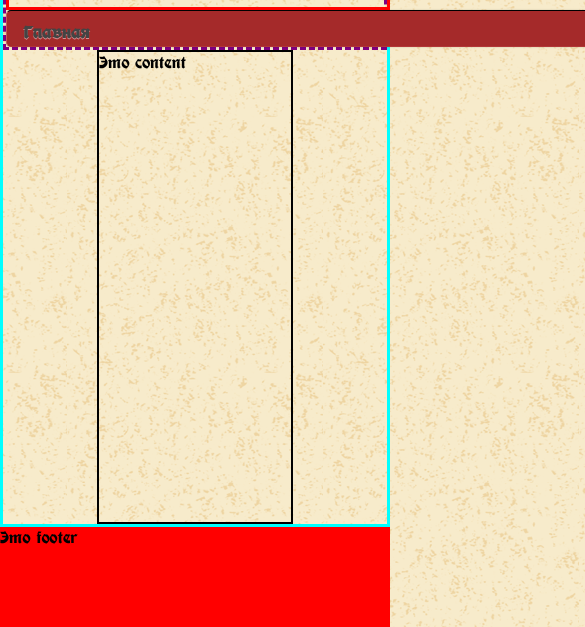
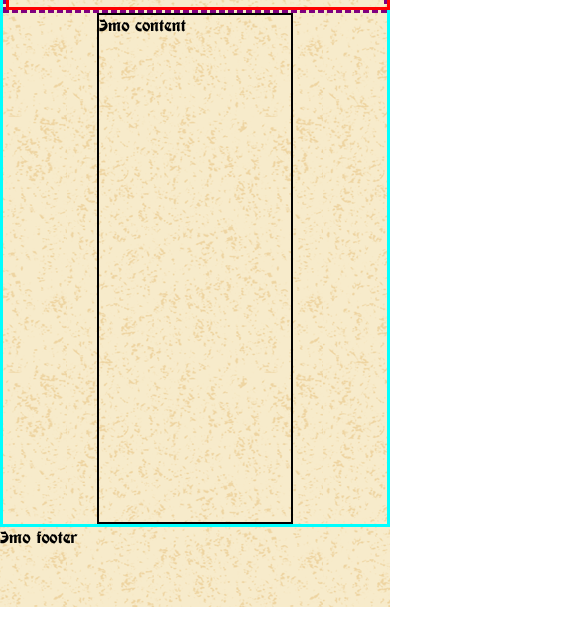
Before and after one commit to DOJ745/DOJ745.github.io, a plain HTML site: page index.html in a window 390 px wide. Shown: the part 323-950 px from the top of the page, 585 px wide, since content can reach past the window. Drawn offline with Linux system fonts and the light colour scheme.

Commit message:
Разбор адаптивности
Она работает,  только хлебные крошки её нарушают. Благо, я выяснил виновника.

Заодно я переместил шрифты в папку  CSS, так удобней

```diff
--- a/CSS/ClassesID.css
+++ b/CSS/ClassesID.css
@@ -13,6 +13,8 @@
     margin: 0 auto;
     border: 3px aqua solid;
     flex-direction: column;
+
+    flex-grow: 1;
 }
 
 #content
@@ -77,5 +79,5 @@
 
 .topnav .icon /* Настройка иконки меню */
 {
-
+    display: none;
 }
--- a/CSS/Visual.css
+++ b/CSS/Visual.css
@@ -8,7 +8,7 @@
 @font-face
 {
         font-family: medieval;    /* Гарнитура шрифта. Её в дальнейшем надо использовать для font-family */
-        src: url("../Fonts/Medieval font 2.ttf");   /* Путь к файлу со шрифтом */
+        src: url("Fonts/Medieval font 2.ttf");   /* Путь к файлу со шрифтом */
 }
 
 *
@@ -48,10 +48,10 @@ a
 
 footer
 {
-    width: 100%;
-	height: 100px;
+    min-width: 100%;
+	height: 80px;
 	position: relative;
-	background-color: red;
+	background-color: none;
 }
 
 
--- a/index.html
+++ b/index.html
@@ -41,9 +41,9 @@
                     </div>
                 </nav>
 
-                <ul id = "Crumbs">
+                <!-- <ul id = "Crumbs">
                     <li> <a href = "#" class = "current">Главная</a> </li>
-                </ul>
+                </ul> -->
 
             </header>
 
```
Also changed, not shown: CSS/Fonts/Medieval font 2.ttf (renamed from Fonts/Medieval font 2.ttf), CSS/Fonts/Medieval font.ttf (renamed from Fonts/Medieval font.ttf), CSS/Fonts/Medieval.otf (renamed from Fonts/Medieval.otf).
